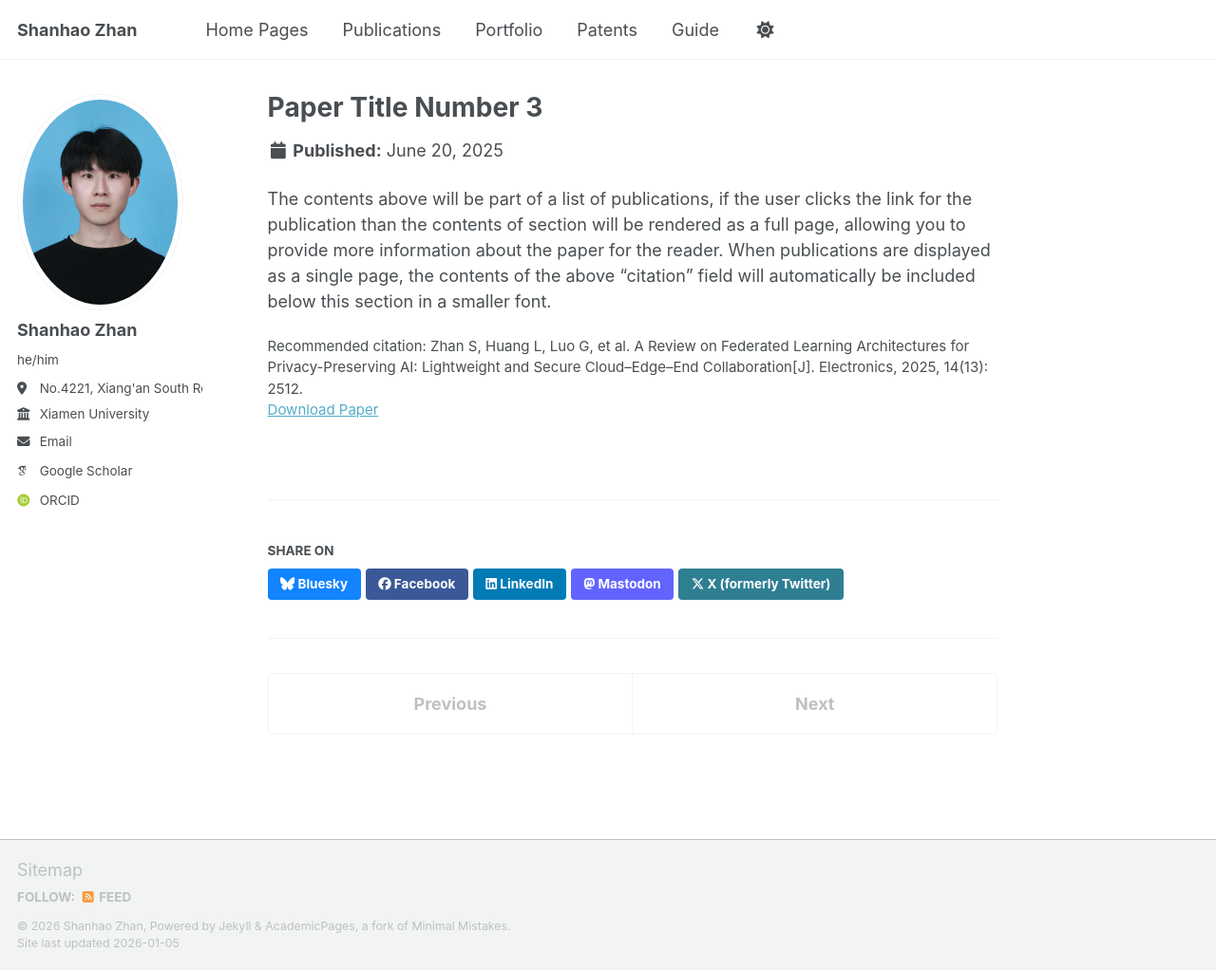
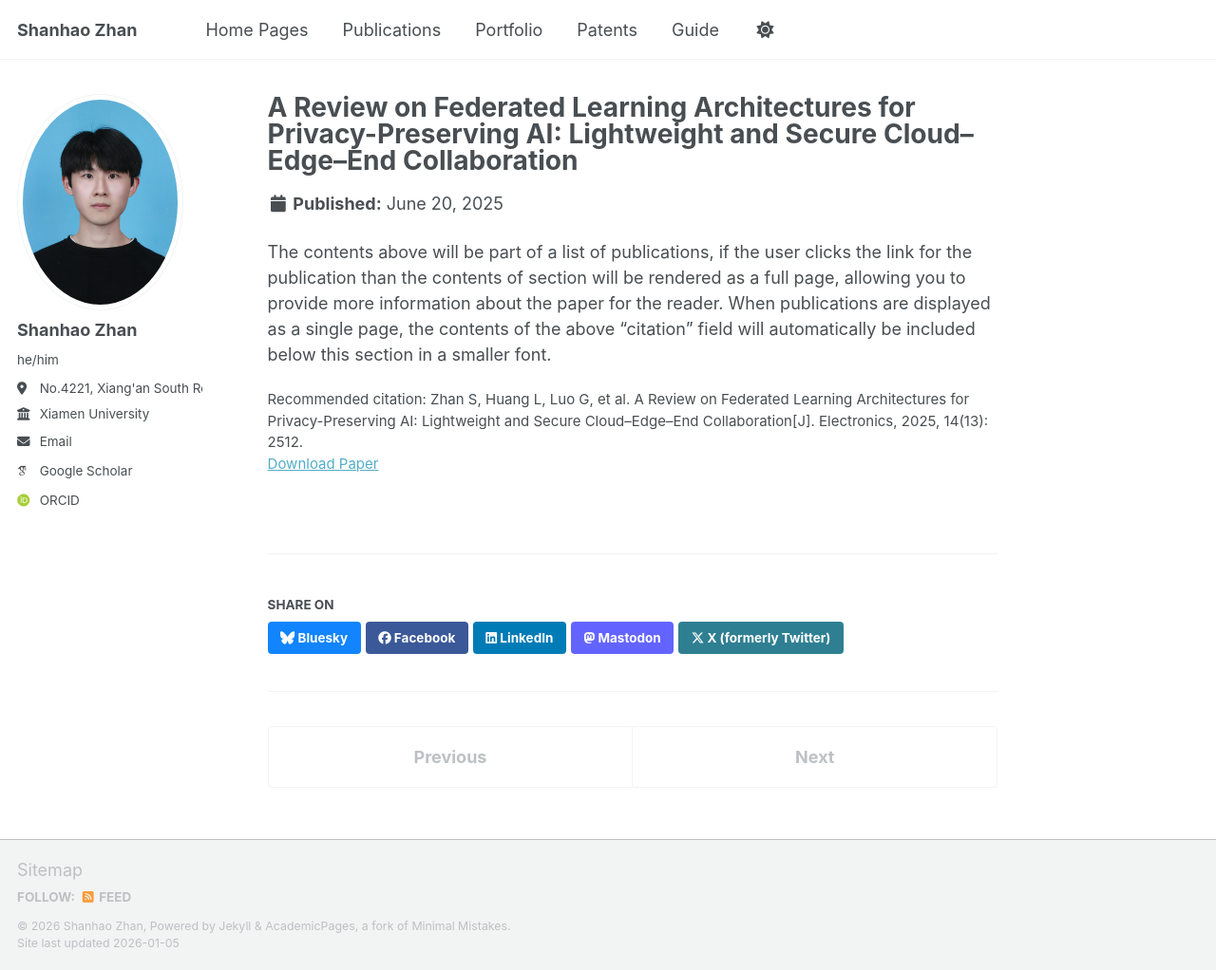
Before and after one commit to dreamfly86/dreamfly86.github.io, a Jekyll site: the page built from _publications/2025-06-20-paper-title-number-4.md, in a window 1280 px wide and 1022 px high. Shown: the whole window at 95% size. Built offline with Jekyll 4.4.1, drawn with Linux system fonts in a browser that asks for light colours; some web fonts are replaced; a script bundle is joined from its source files by our own code; library files that are not in the unit come from our copies.

Commit message:
Update 2025-06-20-paper-title-number-4.md

```diff
--- a/_publications/2025-06-20-paper-title-number-4.md
+++ b/_publications/2025-06-20-paper-title-number-4.md
@@ -1,5 +1,5 @@
 ---
-title: "Paper Title Number 3"
+title: "A Review on Federated Learning Architectures for Privacy-Preserving AI: Lightweight and Secure Cloud–Edge–End Collaboration"
 collection: publications
 category: manuscripts
 permalink: /publication/2025-06-20-paper-title-number-4
```
